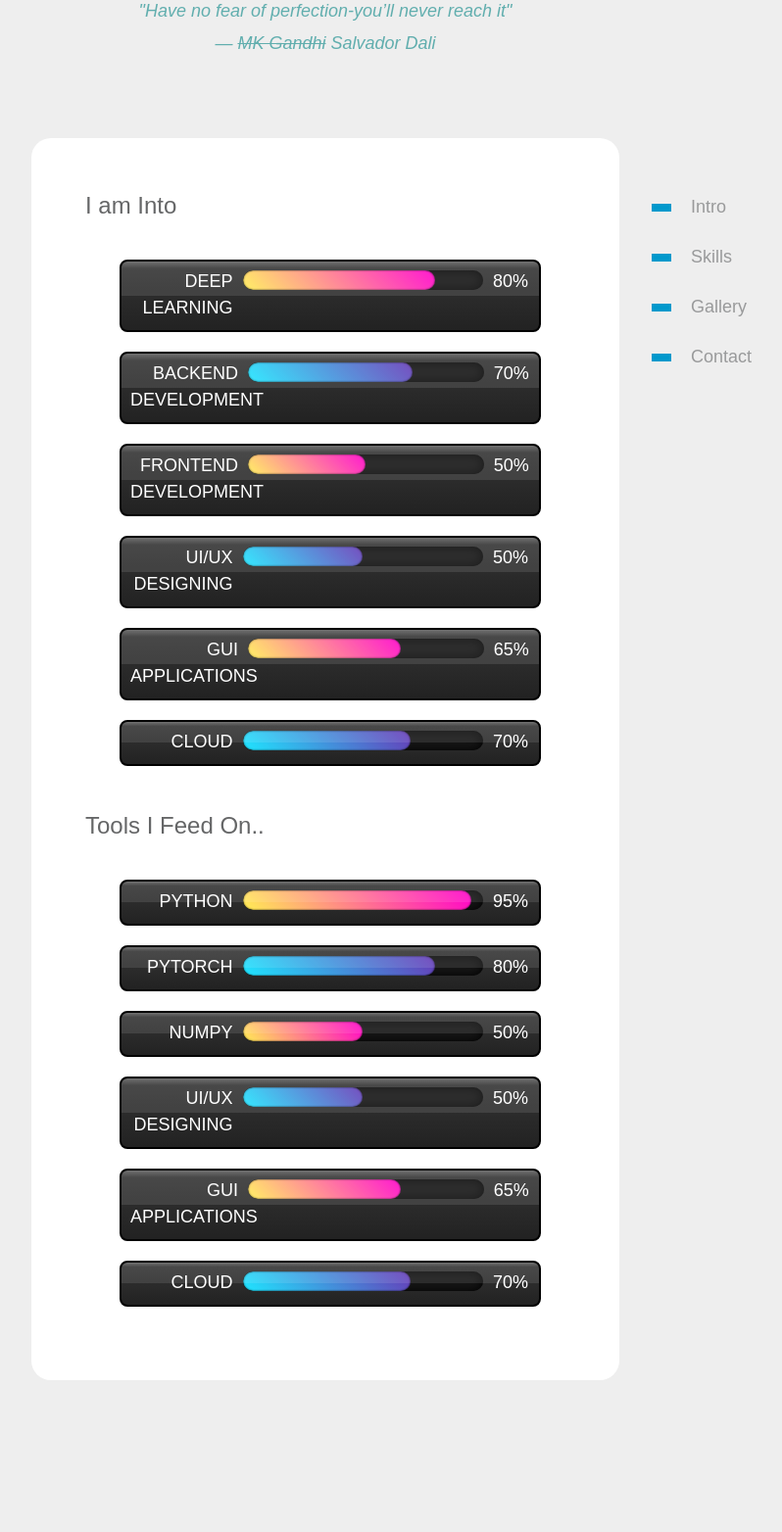
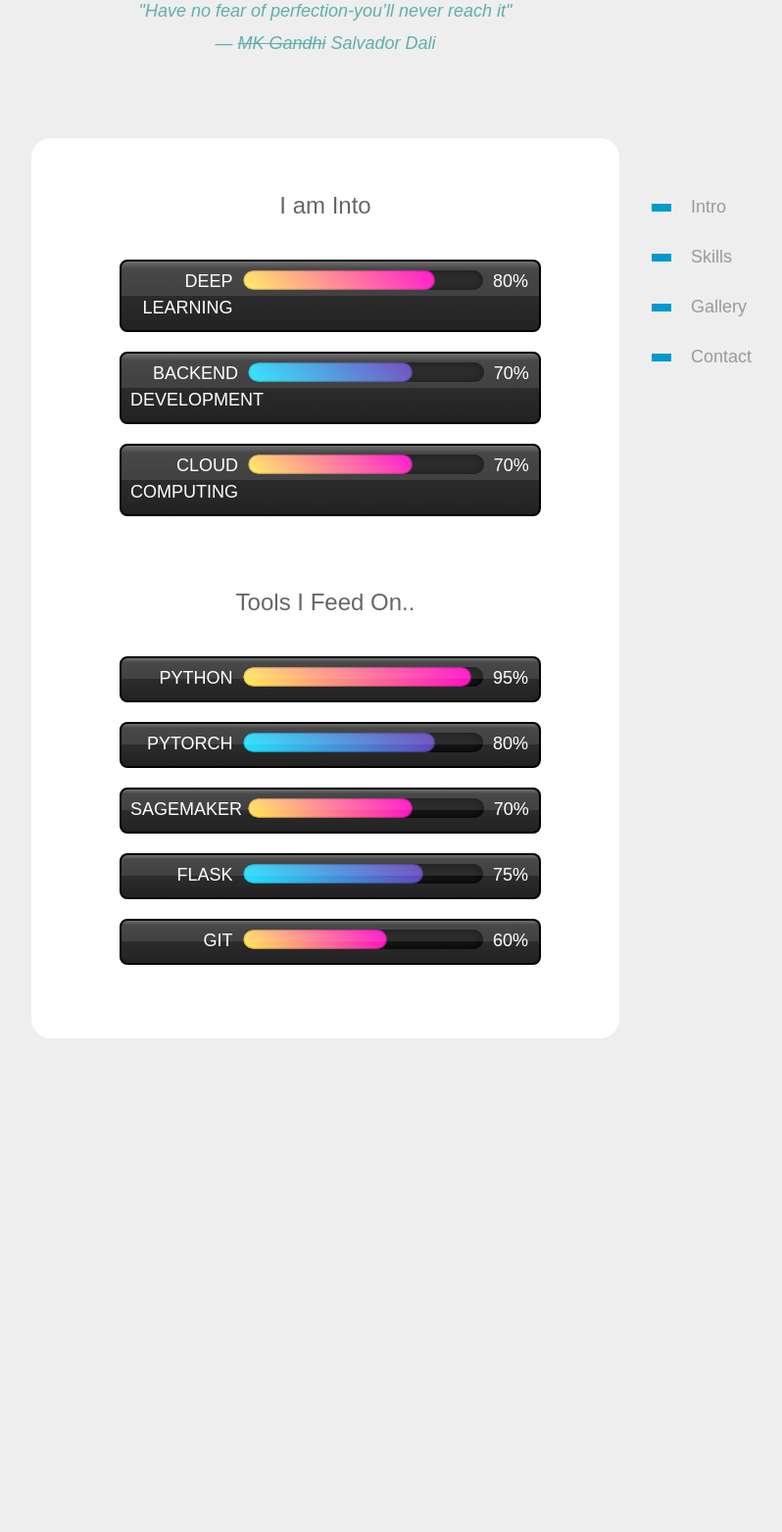
Before and after one commit to KKhushhalR2405/Portfolio, a Flask app: page /skills in a window 1280 px wide. Shown: the part 143-1707 px from the top of the page at 98% size, without its empty margins (308-1106 px from the left). After the commit the page ends 1203 px from the top, so only its background shows below. Run offline with Flask 2, Linux system fonts and the light colour scheme; some libraries are stand-ins or nearby versions.

Commit message:
status update

```diff
--- a/templates/base.html
+++ b/templates/base.html
@@ -8,9 +8,11 @@
   <meta http-equiv="X-UA-Compatible" content="ie=edge" />
   <title>Khushhal Reddy</title>
 
+  <link rel="stylesheet" href="https://cdnjs.cloudflare.com/ajax/libs/font-awesome/4.7.0/css/font-awesome.min.css">
   <link rel="stylesheet" href="https://fonts.googleapis.com/css?family=Open+Sans:400,600" />
   <link rel="stylesheet" href="{{ url_for('static', filename='css/bootstrap.min.css') }}"/>
   <link rel="stylesheet" href="{{ url_for('static', filename='css/templatemo-style.css') }}" />
+  <link rel="stylesheet" href="{{ url_for('static', filename='css/skills.css') }}" />
 
 
 </head>
--- a/templates/skills.html
+++ b/templates/skills.html
@@ -34,31 +34,7 @@
                 </div>
 
                 <div class = "skills">
-                    <span class="Name">Frontend Development</span>
-                    <div class="percent">
-                        <div class="progress" style="width:50%"></div>
-                    </div>
-                    <span class="Value">50%</span>
-                </div>
-
-                <div class = "skills">
-                    <span class="Name">UI/UX Designing</span>
-                    <div class="percent">
-                        <div class="progress" style="width:50%"></div>
-                    </div>
-                    <span class="Value">50%</span>
-                </div>
-
-                <div class = "skills">
-                    <span class="Name">GUI Applications</span>
-                    <div class="percent">
-                        <div class="progress" style="width:65%"></div>
-                    </div>
-                    <span class="Value">65%</span>
-                </div>
-
-                <div class = "skills">
-                    <span class="Name">Cloud</span>
+                    <span class="Name">Cloud Computing</span>
                     <div class="percent">
                         <div class="progress" style="width:70%"></div>
                     </div>
@@ -69,7 +45,7 @@
               </div>
           </p>
           <br>
-
+        <br>
 
           <h2 class="tm-page-title">
               Tools I Feed On..
@@ -93,37 +69,28 @@
                 </div>
 
                 <div class = "skills">
-                    <span class="Name">Numpy</span>
-                    <div class="percent">
-                        <div class="progress" style="width:50%"></div>
-                    </div>
-                    <span class="Value">50%</span>
-                </div>
-
-                <div class = "skills">
-                    <span class="Name">UI/UX Designing</span>
-                    <div class="percent">
-                        <div class="progress" style="width:50%"></div>
-                    </div>
-                    <span class="Value">50%</span>
-                </div>
-
-                <div class = "skills">
-                    <span class="Name">GUI Applications</span>
-                    <div class="percent">
-                        <div class="progress" style="width:65%"></div>
-                    </div>
-                    <span class="Value">65%</span>
-                </div>
-
-                <div class = "skills">
-                    <span class="Name">Cloud</span>
+                    <span class="Name">Sagemaker</span>
                     <div class="percent">
                         <div class="progress" style="width:70%"></div>
                     </div>
                     <span class="Value">70%</span>
                 </div>
 
+                <div class = "skills">
+                    <span class="Name">Flask</span>
+                    <div class="percent">
+                        <div class="progress" style="width:75%"></div>
+                    </div>
+                    <span class="Value">75%</span>
+                </div>
+
+                <div class = "skills">
+                    <span class="Name">Git</span>
+                    <div class="percent">
+                        <div class="progress" style="width:60%"></div>
+                    </div>
+                    <span class="Value">60%</span>
+                </div>
 
               </div>
           </p>
```
Also changed, not shown: templates/contact.html (+11 -0 lines), static/css/templatemo-style.css (line endings or trailing spaces).
